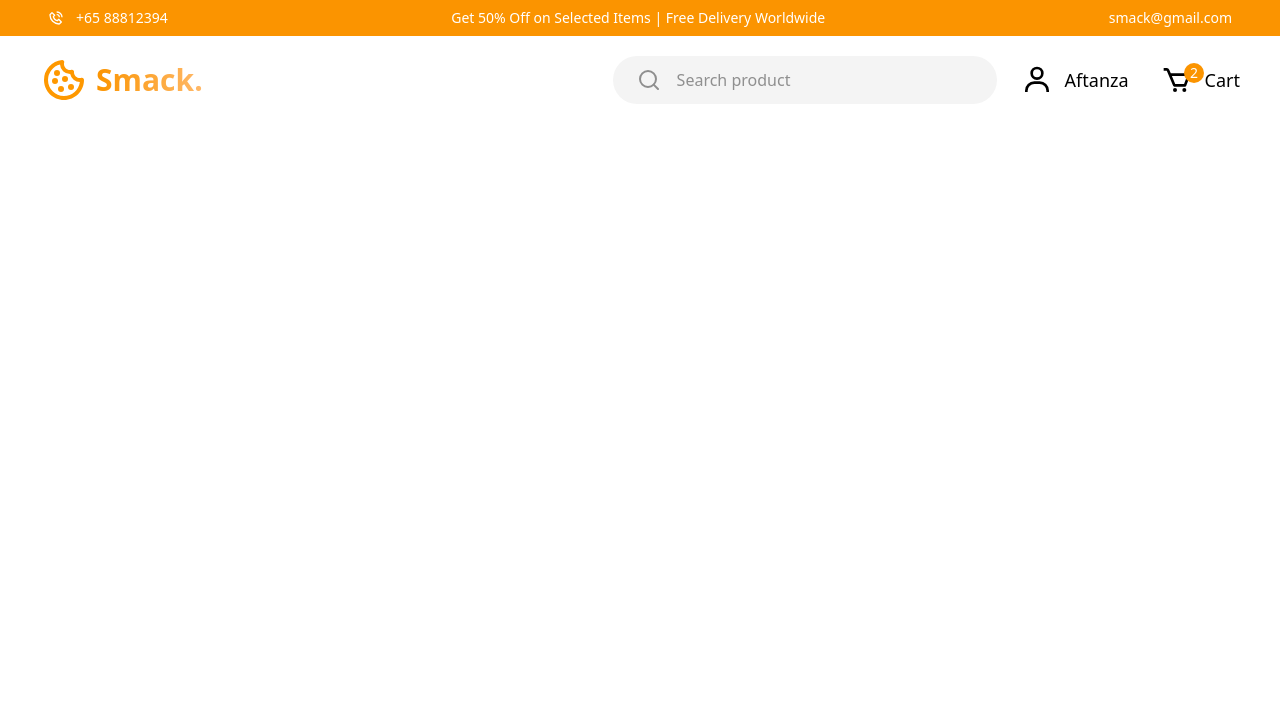
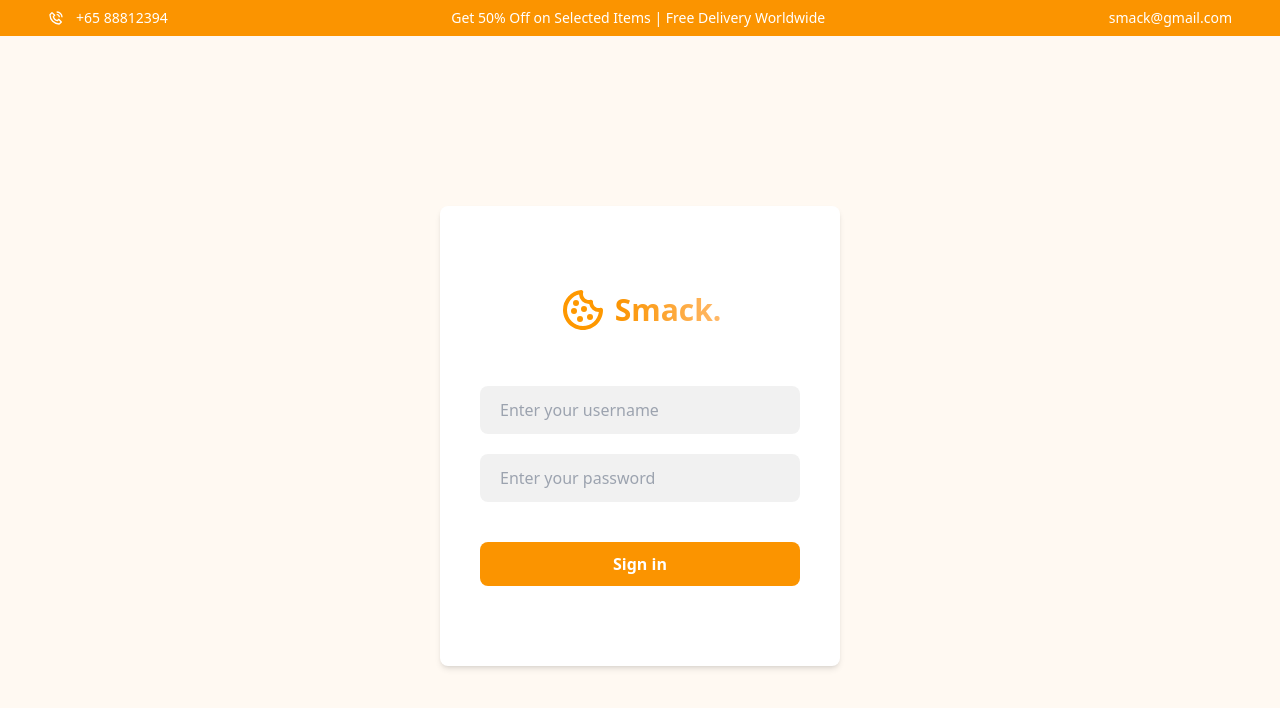
Before and after one commit to gabriellenicole/smack-ecommerce, a React (Vite) app: page /smack/login in a window 1280 px wide. Shown: the top 708 px of the page. Built offline with nearby package versions, Linux system fonts and the light colour scheme.

Commit message:
Added login page and redux toolkit

```diff
--- a/src/App.jsx
+++ b/src/App.jsx
@@ -4,13 +4,16 @@ import Header from './components/Header'
 import Navbar from './components/Navbar'
 
 import { BrowserRouter as Router, Route, Routes } from 'react-router-dom'
+import Login from './pages/Login'
 
 function App() {
+  const user = null
   return (
     <Router basename={'/smack'}>
       <Header />
-      <Navbar />
+      {user && <Navbar />}
       <Routes>
+        <Route path='/login' element={<Login />} />
         <Route path='/' element={<Home />} />
         <Route path='/product/:id' element={<Product />} />
       </Routes>
--- a/src/components/Navbar.jsx
+++ b/src/components/Navbar.jsx
@@ -1,7 +1,6 @@
 import React, { useState } from 'react'
 import { BiCart, BiUser } from 'react-icons/bi'
 import Logo from './Logo'
-import Searchbar from './Searchbar'
 import Cart from './Cart'
 
 export default function Navbar() {
@@ -10,7 +9,6 @@ export default function Navbar() {
     <div className='px-10 py-5 flex justify-between items-center sticky top-0 bg-white bg-opacity-95'>
       <Logo />
       <div className='flex items-center gap-x-6'>
-        <Searchbar />
         <div className='flex items-center space-x-8'>
           <div className='user flex items-center space-x-3'>
             <BiUser size='2rem' />
--- /dev/null
+++ b/src/features/userSlice.jsx
@@ -0,0 +1,23 @@
+import { createSlice } from '@reduxjs/toolkit'
+
+export const userSlice = createSlice({
+  name: 'user',
+  initialState: {
+    user: null,
+  },
+  reducers: {
+    login: (state, action) => {
+      state.user = action.payload
+    },
+    logout: (state) => {
+      state.user = null
+    },
+  },
+})
+
+export const { login, logout } = userSlice.actions
+
+// selectors
+export const selectUser = (state) => state.user.user
+
+export default userSlice.reducer
--- /dev/null
+++ b/src/hooks/useUser.jsx
@@ -0,0 +1,19 @@
+import { useDispatch, useSelector } from 'react-redux'
+import { login, logout, selectUser } from '../features/userSlice'
+
+export const useUser = () => {
+  const user = useSelector(selectUser)
+  const dispatch = useDispatch()
+
+  const loginHelper = ({ username, uid }) => {
+    dispatch(login({ username: username, uid: uid }))
+  }
+
+  const logoutHelper = () => {
+    // dispatch to the store with the logout action
+    dispatch(logout())
+    // sign out function from firebase
+  }
+
+  return { currentUser: user, login: loginHelper, logout: logoutHelper }
+}
--- /dev/null
+++ b/src/pages/Login.jsx
@@ -0,0 +1,29 @@
+import React from 'react'
+import Logo from '../components/Logo'
+
+export default function Login() {
+  const handleClick = () => {}
+  return (
+    <div className='h-screen w-screen items-center flex justify-center bg-beige'>
+      <div className='bg-white flex flex-col items-center justify-center gap-y-5 shadow-md p-10 rounded-lg py-20'>
+        <Logo />
+        <input
+          type='text'
+          placeholder='Enter your username'
+          className='mt-8 p-3 w-80 bg-gray bg-opacity-10 rounded-lg px-5'
+        ></input>
+        <input
+          type='password'
+          placeholder='Enter your password'
+          className='p-3 w-80 bg-gray bg-opacity-10 rounded-lg px-5'
+        ></input>
+        <button
+          onClick={handleClick}
+          className='button-class bg-orange text-white w-80 font-semibold'
+        >
+          Sign in
+        </button>
+      </div>
+    </div>
+  )
+}
--- a/src/pages/Test2.jsx
+++ /dev/null
@@ -1,5 +0,0 @@
-import React from 'react'
-
-export default function Test2() {
-  return <div>Test2</div>
-}
--- /dev/null
+++ b/src/store.jsx
@@ -0,0 +1,8 @@
+import { configureStore } from '@reduxjs/toolkit'
+import userReducer from './features/userSlice'
+
+export const store = configureStore({
+  reducer: {
+    user: userReducer,
+  },
+})
```
